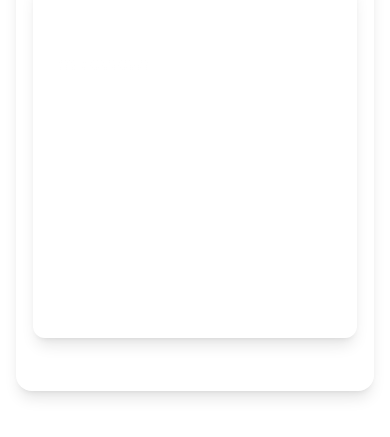
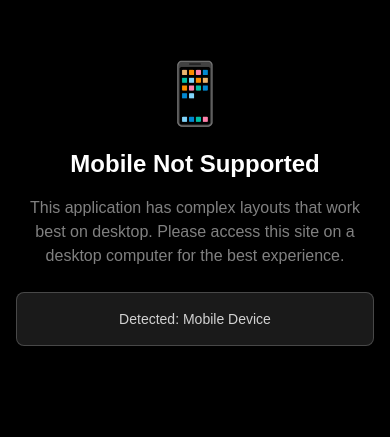
Before and after one commit to khuza08/ghwrapped, a Next.js app: page / in a window 390 px wide. Shown: the part 217-654 px from the top of the page. Built offline with nearby package versions, Linux system fonts and the light colour scheme.

Commit message:
add mobileDetection

```diff
--- a/src/app/page.tsx
+++ b/src/app/page.tsx
@@ -9,15 +9,23 @@ import GitHubWrappedFooter from "@/components/UI/GitHubWrappedFooter";
 import { FaGithub } from "react-icons/fa";
 import SimplifiedWrappedContainer from "@/components/GitHubWrapped/SimplifiedWrappedContainer";
 import { BackgroundProvider } from "@/components/UI/BackgroundContext";
+import MobileWarning from "@/components/UI/MobileWarning";
+import useMobileDetection from "@/hooks/useMobileDetection";
 
 // Cache duration: 1 hour (3600000 ms)
-const CACHE_DURATION = 3600000;
+const CACHE_DURATION = 600000;
 
 const GitHubWrappedPage = () => {
   const [username, setUsername] = useState("");
   const [error, setError] = useState("");
   const [showWrapped, setShowWrapped] = useState(false);
   const [wrappedData, setWrappedData] = useState<any>(null);
+  const isMobile = useMobileDetection();
+
+  // Show mobile warning if detected
+  if (isMobile.isMobile) {
+    return <MobileWarning deviceName={isMobile.deviceName} />;
+  }
 
   const checkUserExists = async (username: string): Promise<boolean> => {
     if (typeof window === "undefined") return false;
--- /dev/null
+++ b/src/components/UI/MobileWarning.tsx
@@ -0,0 +1,29 @@
+import React from 'react';
+
+interface MobileWarningProps {
+  deviceName?: string;
+}
+
+const MobileWarning: React.FC<MobileWarningProps> = ({ deviceName = 'Mobile Device' }) => {
+  return (
+    <div className="min-h-screen bg-black flex items-center justify-center p-4">
+      <div className="text-center max-w-md w-full">
+        <div className="text-6xl mb-6">📱</div>
+        <h1 className="text-2xl font-bold text-white mb-4">
+          Mobile Not Supported
+        </h1>
+        <p className="text-white/50 mb-6">
+          This application has complex layouts that work best on desktop. Please
+          access this site on a desktop computer for the best experience.
+        </p>
+        <div className="bg-white/10 backdrop-blur-lg border border-white/20 rounded-lg p-4">
+          <p className="text-sm text-white/80">
+            Detected: {deviceName}
+          </p>
+        </div>
+      </div>
+    </div>
+  );
+};
+
+export default MobileWarning;
--- /dev/null
+++ b/src/hooks/useMobileDetection.ts
@@ -0,0 +1,94 @@
+import { useState, useEffect } from 'react';
+
+interface MobileDetectionResult {
+  isMobile: boolean;
+  deviceName: string;
+}
+
+const getDeviceName = (): string => {
+  const userAgent = navigator.userAgent || navigator.vendor || (window as any).opera;
+
+  // Try to extract specific device model from user agent
+  const deviceMatches = userAgent.match(/\(([^)]+)\)/g);
+
+  if (deviceMatches) {
+    for (const match of deviceMatches) {
+      // Look for specific device names
+      if (/redmi/i.test(match)) {
+        const redmiModel = match.match(/redmi\s*([0-9a-z]+)/i);
+        if (redmiModel) return `Redmi ${redmiModel[1]}`;
+      }
+      if (/xiaomi/i.test(match)) {
+        const xiaomiModel = match.match(/xiaomi\s*([0-9a-z]+)/i);
+        if (xiaomiModel) return `Xiaomi ${xiaomiModel[1]}`;
+      }
+      if (/iphone/i.test(match)) {
+        const iphoneModel = match.match(/iphone\s*([0-9,]+)/i);
+        if (iphoneModel) return `iPhone ${iphoneModel[1].replace(',', ',')}`;
+      }
+      if (/samsung/i.test(match)) {
+        const samsungModel = match.match(/sm-([a-z0-9]+)/i);
+        if (samsungModel) return `Samsung SM-${samsungModel[1]}`;
+      }
+      if (/pixel/i.test(match)) {
+        const pixelModel = match.match(/pixel\s*([0-9]+)/i);
+        if (pixelModel) return `Google Pixel ${pixelModel[1]}`;
+      }
+    }
+  }
+
+  // Check for specific device types
+  if (/android/i.test(userAgent)) {
+    return 'Android Device';
+  }
+
+  if (/iPad|iPhone|iPod/.test(userAgent) && !(window as any).MSStream) {
+    // Check for iPad specifically (iPadOS reports as Mac sometimes)
+    if (navigator.maxTouchPoints && navigator.maxTouchPoints > 2 && /MacIntel/.test(navigator.platform)) {
+      return 'iPad';
+    }
+    return 'iOS Device';
+  }
+
+  // Check for mobile/tablet using screen size and touch capabilities
+  if (window.innerWidth <= 768 || (navigator.maxTouchPoints && navigator.maxTouchPoints > 2)) {
+    return 'Mobile Device';
+  }
+
+  return 'Desktop';
+};
+
+const useMobileDetection = (): MobileDetectionResult => {
+  const [detectionResult, setDetectionResult] = useState<MobileDetectionResult>({
+    isMobile: false,
+    deviceName: 'Desktop'
+  });
+
+  useEffect(() => {
+    const checkDevice = () => {
+      const deviceName = getDeviceName();
+      const isMobile = window.innerWidth < 768; // Using Tailwind's md breakpoint
+
+      return { isMobile, deviceName };
+    };
+
+    // Run on initial render
+    setDetectionResult(checkDevice());
+
+    // Add event listener for window resize
+    const handleResize = () => {
+      setDetectionResult(checkDevice());
+    };
+
+    window.addEventListener('resize', handleResize);
+
+    // Cleanup
+    return () => {
+      window.removeEventListener('resize', handleResize);
+    };
+  }, []);
+
+  return detectionResult;
+};
+
+export default useMobileDetection;
```
